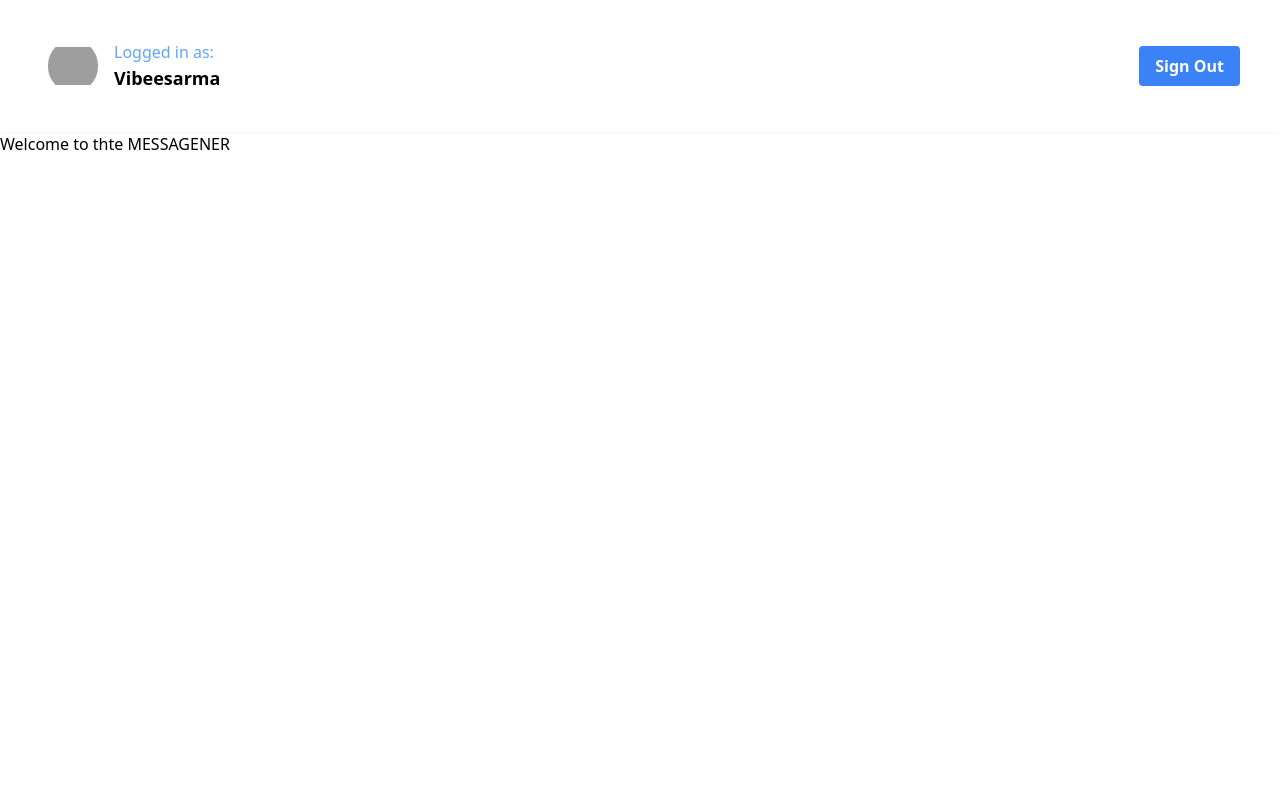
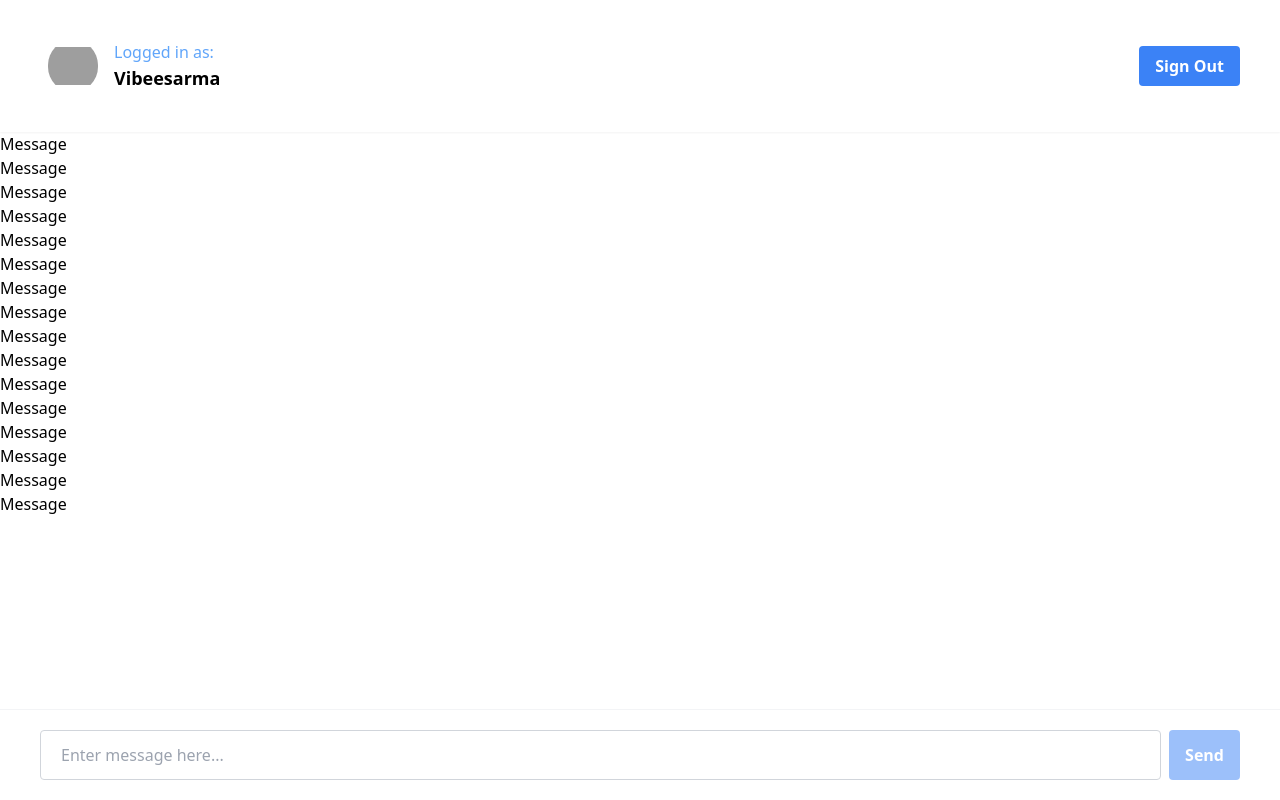
Before and after one commit to Vibeesarma/Meta-Messenger-Clone-Next-JS-13, a Next.js app: page / in a window 1280 px wide. Built offline with nearby package versions, Linux system fonts and the light colour scheme; grey boxes are pictures that could not be loaded.

Commit message:
add page ,button and chat bottm component

```diff
--- /dev/null
+++ b/app/ChatInput.tsx
@@ -0,0 +1,38 @@
+"use client";
+
+import { FormEvent, useState } from "react";
+
+const ChatInput = () => {
+  const [input, setInput] = useState("");
+
+  const addMessage = (e: FormEvent<HTMLFormElement>) => {
+    e.preventDefault();
+    if (!input) return;
+    const messageToSend = input;
+    setInput('')
+  };
+
+  return (
+    <form
+      onSubmit={addMessage}
+      className="fixed bottom-0 z-50 w-full flex space-x-2 py-5 px-10 border-t border-gray-100"
+    >
+      <input
+        value={input}
+        onChange={(e) => setInput(e.target.value)}
+        type="text"
+        placeholder="Enter message here..."
+        className="flex-1 rounded border border-gray-300 focus:outline-none focus:ring-2 focus:ring-blue-600 focus:border-transparent px-5 py-3 disabled:cursor-not-allowed"
+      />
+      <button
+        disabled={!input}
+        type="submit"
+        className="hover:bg-blue-700 bg-blue-500 text-white font-bold py-2 px-4 rounded disabled:opacity-50 disabled:cursor-not-allowed"
+      >
+        Send
+      </button>
+    </form>
+  );
+};
+
+export default ChatInput;
--- /dev/null
+++ b/app/MesssageList.tsx
@@ -0,0 +1,26 @@
+import React from 'react'
+
+const MesssageList = () => {
+  return (
+    <div>
+        <p>Message</p>
+        <p>Message</p>
+        <p>Message</p>
+        <p>Message</p>
+        <p>Message</p>
+        <p>Message</p>
+        <p>Message</p>
+        <p>Message</p>
+        <p>Message</p>
+        <p>Message</p>
+        <p>Message</p>
+        <p>Message</p>
+        <p>Message</p>
+        <p>Message</p>
+        <p>Message</p>
+        <p>Message</p>
+    </div>
+  )
+}
+
+export default MesssageList
--- a/app/page.tsx
+++ b/app/page.tsx
@@ -1,10 +1,15 @@
-import React from 'react'
+import MesssageList from "./MesssageList"
+import ChatInput from "./ChatInput"
 
 const Home = () => {
   return (
-    <div>
-        <h1>Welcome to thte MESSAGENER</h1>
-    </div>
+    <main>
+      {/* Message List  */}
+      <MesssageList/>
+      {/* Chat Component */}
+      <ChatInput/>
+
+    </main>
   )
 }
 
```
